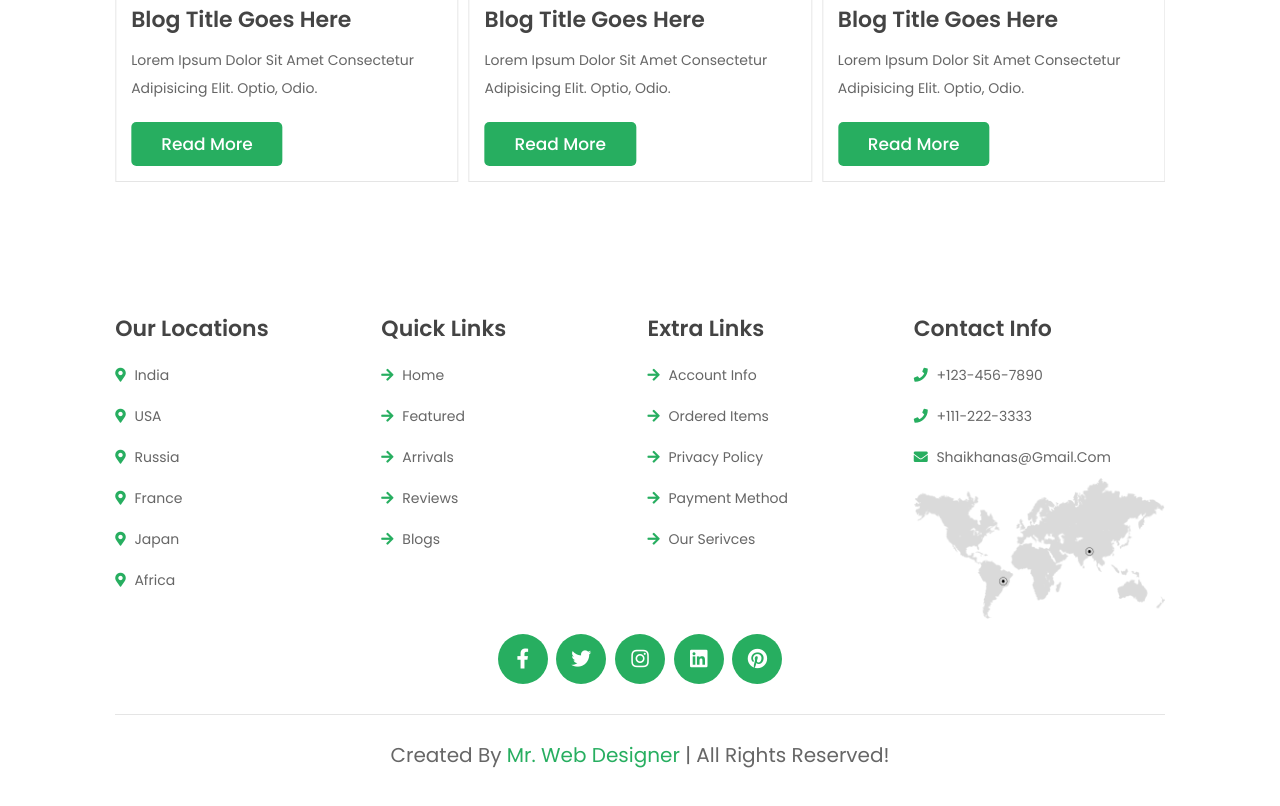
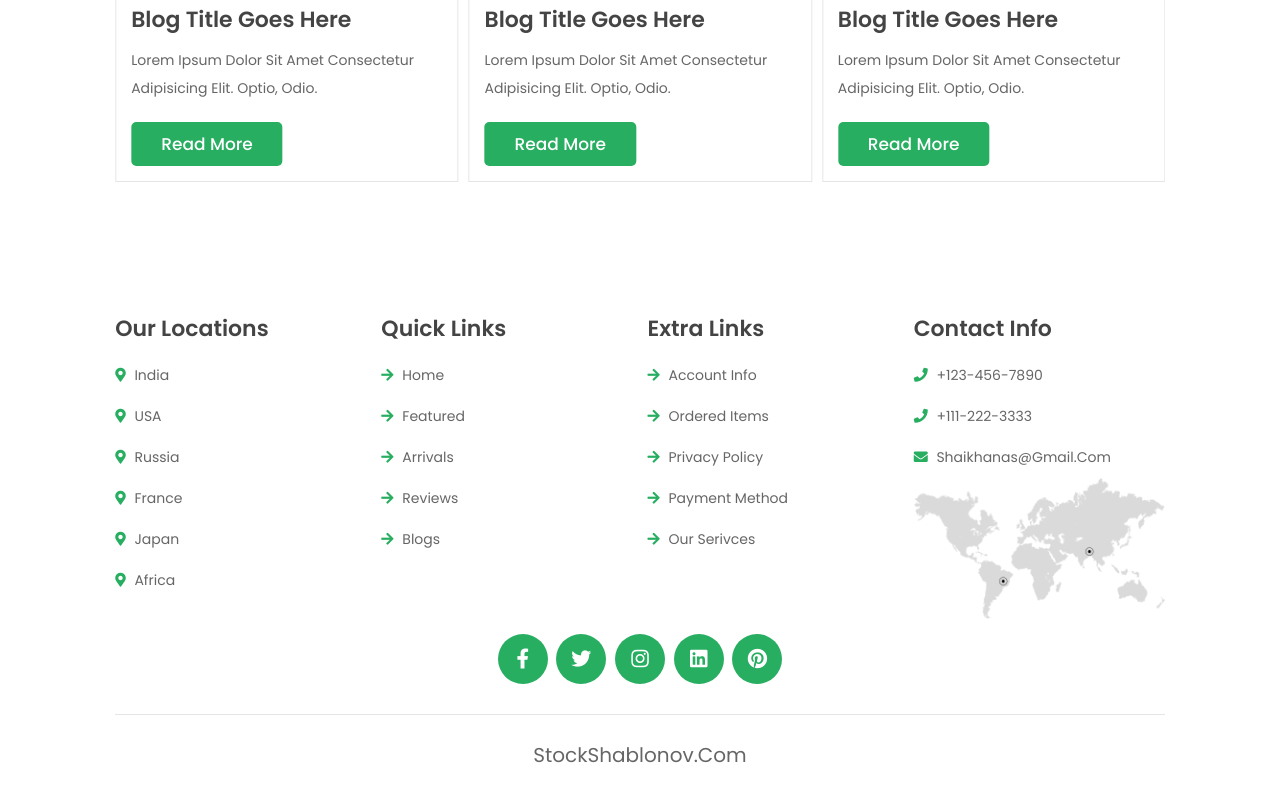
Before and after one commit to valekutce/Bookly, a plain HTML site: page index.html in a window 1280 px wide. Shown: the part 3757-4563 px from the top of the page. Drawn offline with nearby package versions, Linux system fonts and the light colour scheme.

Commit message:
Update index.html

```diff
--- a/index.html
+++ b/index.html
@@ -786,7 +786,7 @@
         <a href="#" class="fab fa-pinterest"></a>
     </div>
 
-    <div class="credit"> created by <span>mr. web designer</span> | all rights reserved! </div>
+    <div class="credit">StockShablonov.Com</div>
 
 </section>
 
@@ -798,21 +798,6 @@
     <img src="image/loader-img.gif" alt="">
 </div>
 
-
-
-
-
-
-
-
-
-
-
-
-
-
-
-
 <script src="https://unpkg.com/swiper@7/swiper-bundle.min.js"></script>
 
 <!-- custom js file link  -->
```
